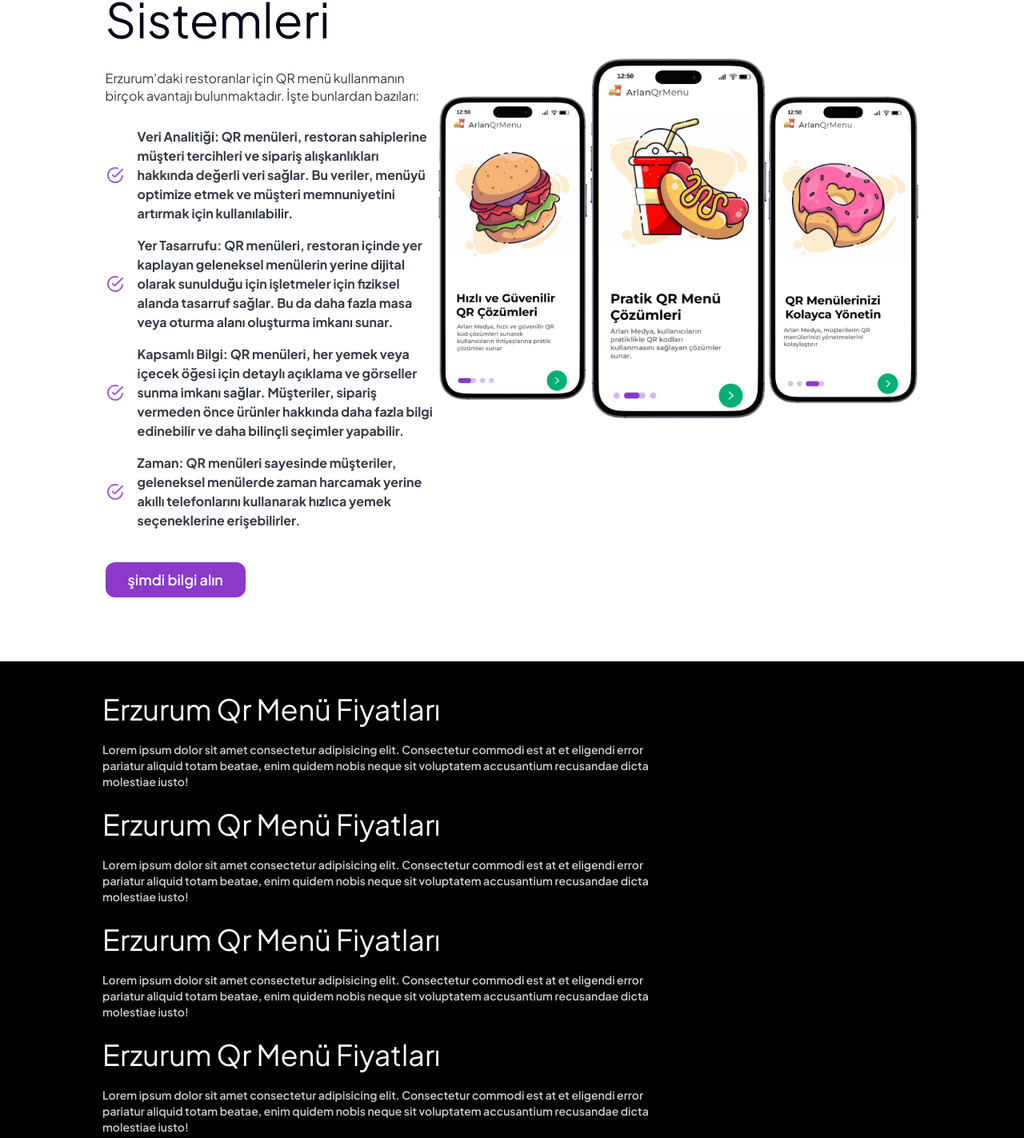
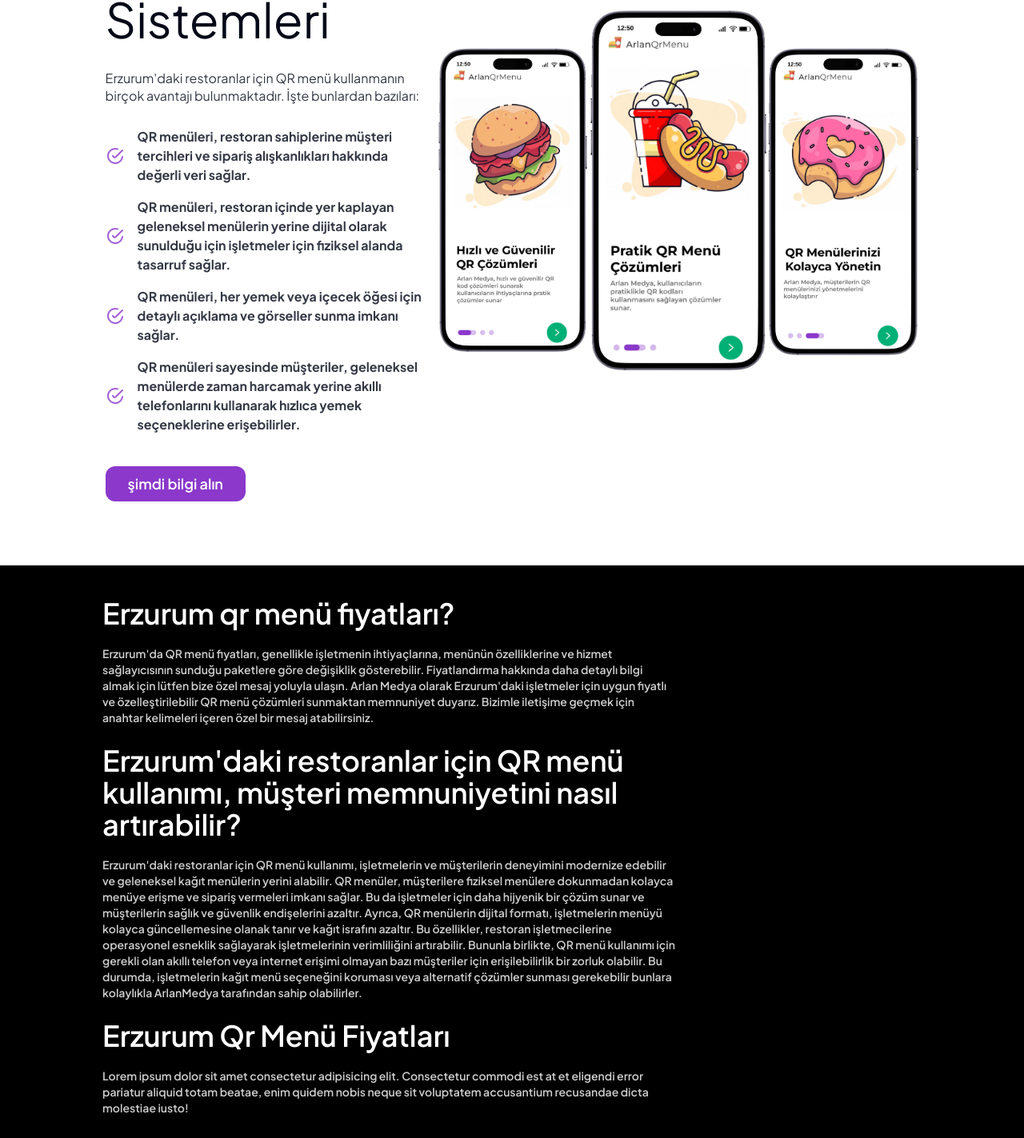
Before and after one commit to ErtugrulArac/qrArlanSite, a Next.js app: page /erzurum-qr-menu in a window 1280 px wide. Shown: the part 1160-2583 px from the top of the page at 80% size. Built offline with nearby package versions, Linux system fonts and the light colour scheme; a web font is replaced by a local one.

Commit message:
sikimsitesini

```diff
--- a/src/app/erzurum-qr-menu/page.tsx
+++ b/src/app/erzurum-qr-menu/page.tsx
@@ -10,29 +10,29 @@ const page = () => {
             <Head>
                 <title>Arlan Medya - Erzurum Qr Menu</title>
             </Head>
-            <Ust header="ArlanMedya Erzurum" text="ArlanMedya, Erzurum'da faaliyet gösteren restoranlar için özel olarak tasarlanmış QR menü çözümleri sunmaktadır. Bu yenilikçi sistem, misafirlerin restoran menülerine kolay ve hızlı erişimini sağlar, aynı zamanda restoran sahiplerine kağıt israfını azaltma ve hijyen standartlarını koruma imkanı sunar. Erzurum'daki restoranlar için QR menü sistemleri, modern teknolojiyi kullanarak daha verimli ve çevre dostu bir yemek deneyimi sunmaktadır." />
+            <Ust header="ArlanMedya Erzurum" text="ArlanMedya, Erzurum'da faaliyet gösteren restoranlar için özel olarak tasarlanmış QR menü çözümleri sunmaktadır. Bu yenilikçi sistem, misafirlerin restoran menülerine kolay ve hızlı erişimini sağlar, aynı zamanda restoran sahiplerine kağıt israfını azaltma ve hijyen standartlarını koruma imkanı sunar." />
             <Logo />
-            <Telefon header="Erzurum Qr Menü Sistemleri" text="Erzurum'daki restoranlar için QR menü kullanmanın birçok avantajı bulunmaktadır. İşte bunlardan bazıları:" list={["Veri Analitiği: QR menüleri, restoran sahiplerine müşteri tercihleri ve sipariş alışkanlıkları hakkında değerli veri sağlar. Bu veriler, menüyü optimize etmek ve müşteri memnuniyetini artırmak için kullanılabilir.", "Yer Tasarrufu: QR menüleri, restoran içinde yer kaplayan geleneksel menülerin yerine dijital olarak sunulduğu için işletmeler için fiziksel alanda tasarruf sağlar. Bu da daha fazla masa veya oturma alanı oluşturma imkanı sunar.", "Kapsamlı Bilgi: QR menüleri, her yemek veya içecek öğesi için detaylı açıklama ve görseller sunma imkanı sağlar. Müşteriler, sipariş vermeden önce ürünler hakkında daha fazla bilgi edinebilir ve daha bilinçli seçimler yapabilir.", "Zaman: QR menüleri sayesinde müşteriler, geleneksel menülerde zaman harcamak yerine akıllı telefonlarını kullanarak hızlıca yemek seçeneklerine erişebilirler."]} />
+            <Telefon header="Erzurum Qr Menü Sistemleri " text="Erzurum'daki restoranlar için QR menü kullanmanın birçok avantajı bulunmaktadır. İşte bunlardan bazıları:" list={[" QR menüleri, restoran sahiplerine müşteri tercihleri ve sipariş alışkanlıkları hakkında değerli veri sağlar.", " QR menüleri, restoran içinde yer kaplayan geleneksel menülerin yerine dijital olarak sunulduğu için işletmeler için fiziksel alanda tasarruf sağlar. ", " QR menüleri, her yemek veya içecek öğesi için detaylı açıklama ve görseller sunma imkanı sağlar.", " QR menüleri sayesinde müşteriler, geleneksel menülerde zaman harcamak yerine akıllı telefonlarını kullanarak hızlıca yemek seçeneklerine erişebilirler."]} />
             {/* list 4 TANE OLACAK! */}
             <div className='text-white flex flex-col gap-6 w-[80%] max-md:w-[90%] m-auto mt-10'>
-                <div className='flex flex-col gap-5 '>
-                    <h3 className='text-4xl max-md:text-3xl'>
-                        Erzurum Qr Menü Fiyatları
+                <div className='flex flex-col gap-5  '>
+                    <h3 className='text-4xl w-[80%] font-semibold max-md:text-3xl'>
+                        Erzurum qr menü fiyatları?
                     </h3>
                     <p className='w-[70%] max-md:w-full font-semibold opacity-80 text-sm'>
-                        Lorem ipsum dolor sit amet consectetur adipisicing elit. Consectetur commodi est at et eligendi error pariatur aliquid totam beatae, enim quidem nobis neque sit voluptatem accusantium recusandae dicta molestiae iusto!
+                        Erzurum'da QR menü fiyatları, genellikle işletmenin ihtiyaçlarına, menünün özelliklerine ve hizmet sağlayıcısının sunduğu paketlere göre değişiklik gösterebilir. Fiyatlandırma hakkında daha detaylı bilgi almak için lütfen bize özel mesaj yoluyla ulaşın. Arlan Medya olarak Erzurum'daki işletmeler için uygun fiyatlı ve özelleştirilebilir QR menü çözümleri sunmaktan memnuniyet duyarız. Bizimle iletişime geçmek için anahtar kelimeleri içeren özel bir mesaj atabilirsiniz.
                     </p>
                 </div>
                 <div className='flex flex-col gap-5 '>
-                    <h3 className='text-4xl max-md:text-3xl '>
-                        Erzurum Qr Menü Fiyatları
+                    <h3 className='text-4xl w-[80%] max-md:w-full font-semibold max-md:text-3xl '>
+                        Erzurum'daki restoranlar için QR menü kullanımı, müşteri memnuniyetini nasıl artırabilir?
                     </h3>
                     <p className='w-[70%] max-md:w-full font-semibold opacity-80 text-sm'>
-                        Lorem ipsum dolor sit amet consectetur adipisicing elit. Consectetur commodi est at et eligendi error pariatur aliquid totam beatae, enim quidem nobis neque sit voluptatem accusantium recusandae dicta molestiae iusto!
+                    Erzurum'daki restoranlar için QR menü kullanımı, işletmelerin ve müşterilerin deneyimini modernize edebilir ve geleneksel kağıt menülerin yerini alabilir. QR menüler, müşterilere fiziksel menülere dokunmadan kolayca menüye erişme ve sipariş vermeleri imkanı sağlar. Bu da işletmeler için daha hijyenik bir çözüm sunar ve müşterilerin sağlık ve güvenlik endişelerini azaltır. Ayrıca, QR menülerin dijital formatı, işletmelerin menüyü kolayca güncellemesine olanak tanır ve kağıt israfını azaltır. Bu özellikler, restoran işletmecilerine operasyonel esneklik sağlayarak işletmelerinin verimliliğini artırabilir. Bununla birlikte, QR menü kullanımı için gerekli olan akıllı telefon veya internet erişimi olmayan bazı müşteriler için erişilebilirlik bir zorluk olabilir. Bu durumda, işletmelerin kağıt menü seçeneğini koruması veya alternatif çözümler sunması gerekebilir bunlara kolaylıkla ArlanMedya tarafından sahip olabilirler.
                     </p>
                 </div>
                 <div className='flex flex-col gap-5 '>
-                    <h3 className='text-4xl max-md:text-3xl'>
+                    <h3 className='text-4xl font-semibold max-md:text-3xl'>
                         Erzurum Qr Menü Fiyatları
                     </h3>
                     <p className='w-[70%] max-md:w-full font-semibold opacity-80 text-sm'>
@@ -40,7 +40,7 @@ const page = () => {
                     </p>
                 </div >
                 <div className='flex flex-col gap-5 '>
-                    <h4 className='text-4xl max-md:text-3xl'>
+                    <h4 className='text-4xl font-semibold max-md:text-3xl'>
                         Erzurum Qr Menü Fiyatları
                     </h4>
                     <p className='w-[70%] max-md:w-full font-semibold opacity-80 text-sm'>
@@ -48,7 +48,7 @@ const page = () => {
                     </p>
                 </div>
                 <div className='flex flex-col gap-5 '>
-                    <h4 className='text-4xl max-md:text-3xl'>
+                    <h4 className='text-4xl font-semibold max-md:text-3xl'>
                         Erzurum Qr Menü Fiyatları
                     </h4 >
                     <p className='w-[70%] max-md:w-full font-semibold opacity-80 text-sm'>
@@ -56,7 +56,7 @@ const page = () => {
                     </p>
                 </div>
                 <div className='flex flex-col gap-5 '>
-                    <h4 className='text-4xl max-md:text-3xl'>
+                    <h4 className='text-4xl font-semibold max-md:text-3xl'>
                         Erzurum Qr Menü Fiyatları
                     </h4>
                     <p className='w-[70%] max-md:w-full font-semibold opacity-80 text-sm'>
@@ -64,7 +64,7 @@ const page = () => {
                     </p>
                 </div>
                 <div className='flex flex-col gap-5 '>
-                    <h4 className='text-4xl max-md:text-3xl'>
+                    <h4 className='text-4xl font-semibold max-md:text-3xl'>
                         Erzurum Qr Menü Fiyatları
                     </h4>
                     <p className='w-[70%] max-md:w-full font-semibold opacity-80 text-sm'>
--- a/src/components/bolgeler/telefon/index.tsx
+++ b/src/components/bolgeler/telefon/index.tsx
@@ -14,10 +14,10 @@ const index = ({header, text, list}: Props) => {
                     <h1 className='text-6xl max-lg:text-4xl  leading-[70px] w-full'>{header}</h1>
                     <p className='text-base max-lg:text-sm leading-[22px] opacity-80'>{text}</p>
                     <ul className='flex flex-col gap-4'>
-                        <li className='flex gap-4 opacity-80 font-bold'><img src="koksal.svg" alt="" />{list[0]}</li>
-                        <li className='flex gap-4 opacity-80 font-bold'><img src="koksal.svg" alt="" />{list[1]}</li>
-                        <li className='flex gap-4 opacity-80 font-bold'><img src="koksal.svg" alt="" />{list[2]}</li>
-                        <li className='flex gap-4 opacity-80 font-bold'><img src="koksal.svg" alt="" />{list[3]}</li>
+                        <li className='flex max-md:text-sm gap-4 opacity-80 font-bold'><img src="koksal.svg" alt="" />{list[0]}</li>
+                        <li className='flex max-md:text-sm gap-4 opacity-80 font-bold'><img src="koksal.svg" alt="" />{list[1]}</li>
+                        <li className='flex max-md:text-sm gap-4 opacity-80 font-bold'><img src="koksal.svg" alt="" />{list[2]}</li>
+                        <li className='flex max-md:text-sm gap-4 opacity-80 font-bold'><img src="koksal.svg" alt="" />{list[3]}</li>
                     </ul>
                     <a title='qr menü info' className='w-max px-7 py-2 rounded-xl font-semibold bg-[#8b38cb] text-white whitespace-nowrap xl:text-lg mt-3' href="/hakkimizda"> şimdi bilgi alın</a>
                 </div>
```
